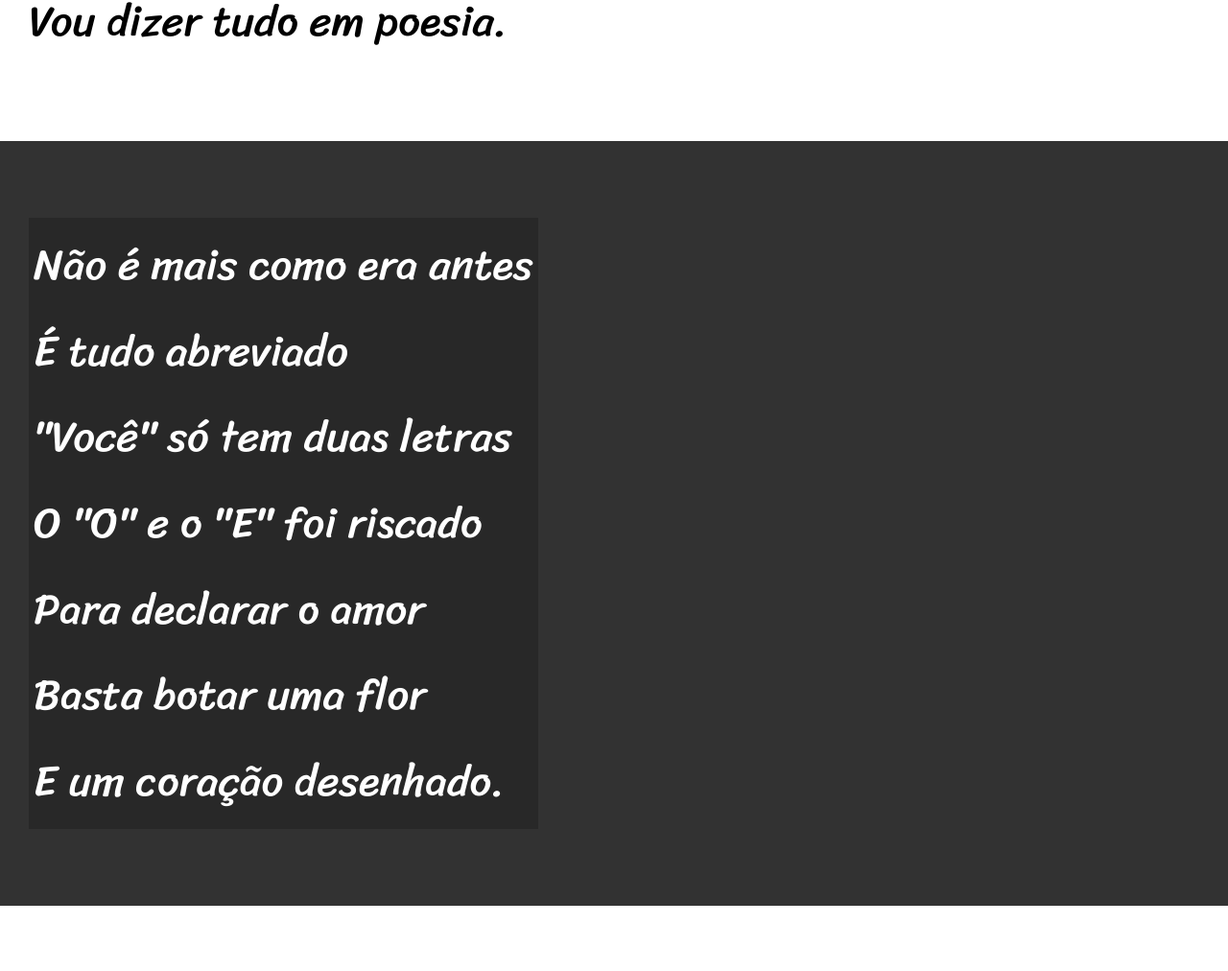
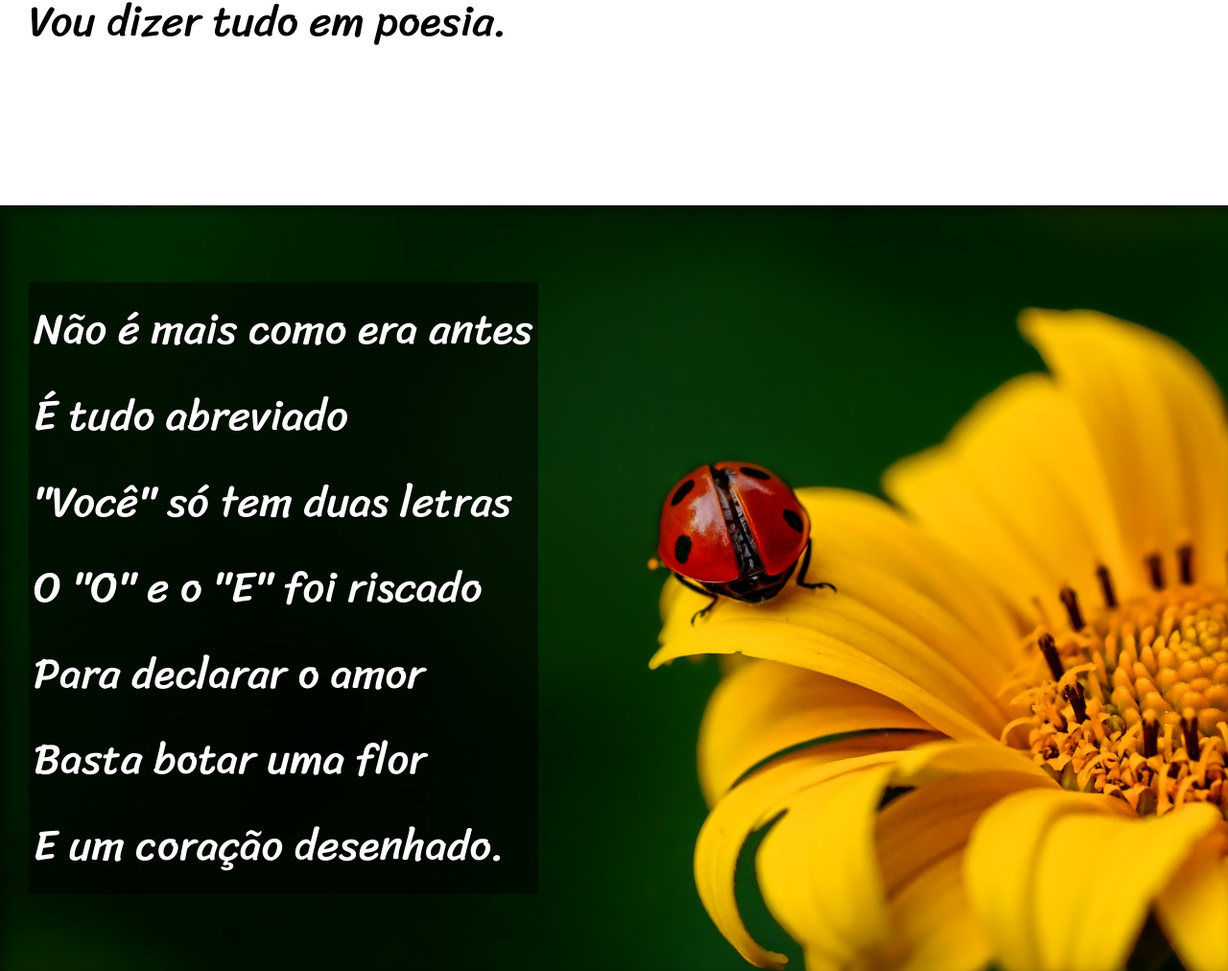
Before and after one commit to maicondutradev/projeto-cordel, a plain HTML site: page index.html in a window 1280 px wide. Shown: the part 897-1909 px from the top of the page at 96% size. Drawn offline with Linux system fonts and the light colour scheme.

Commit message:
Atualização 05
Finalizando o site. Adicionando imagens e implementando um sistema de paralax

```diff
--- a/index.html
+++ b/index.html
@@ -26,7 +26,7 @@
             </p>
         </section>
 
-        <section class="imagem">
+        <section class="imagem" id="img01">
             <p>
                 Não é mais como era antes <br>
                 É tudo abreviado <br>
@@ -60,7 +60,7 @@
 
         </section>
 
-        <section class="imagem">
+        <section class="imagem" id="img02">
             <p>
                 Tenho saudade das cartas <br>
                 Escritas com a própria mão <br>
--- a/style.css
+++ b/style.css
@@ -65,14 +65,30 @@ main > section.normal{
 main > section.imagem{
     background-color: rgb(50, 50, 50);
     color: white;
+    box-shadow: inset 6px 6px 13px 0px rgba(0, 0, 0, 0.410);
+    background-attachment: fixed;
 }
 
 main > section.imagem > p{
     display: inline-block;
     padding: 5px;
-    background-color: rgba(0, 0, 0, 0.192);
+    background-color: rgba(0, 0, 0, 0.515);
+    text-shadow: 1px 1px 0px black;
+}
+main > section > p{
+    padding-bottom: 1.5em;
 }
 
+main > section#img01{
+    background-image: url(imagens/background001.jpg);
+    background-position: right center;
+    background-size: cover;
+}
+main > section#img02{
+    background-image: url(imagens/background002.jpg);
+    background-position: right center;
+    background-size: cover;
+}
 
 footer {
     background-color: rgba(0, 0, 0, 0.719);
```
